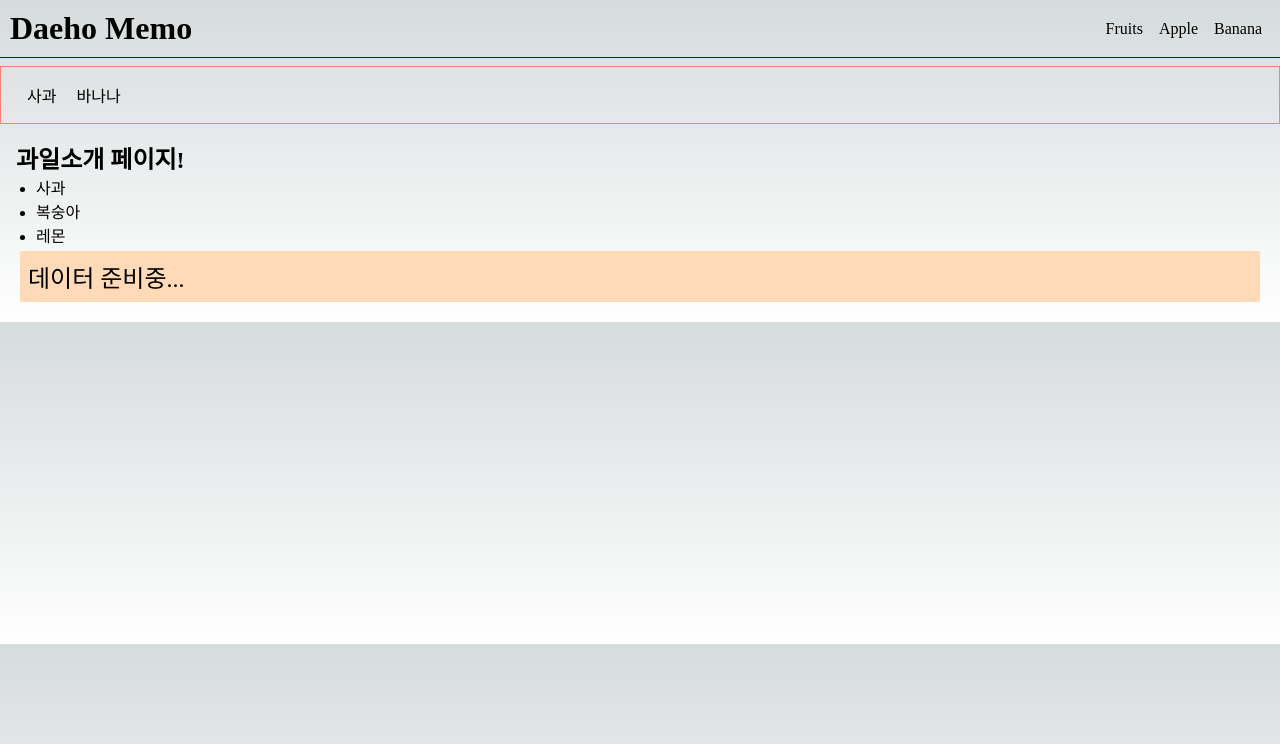
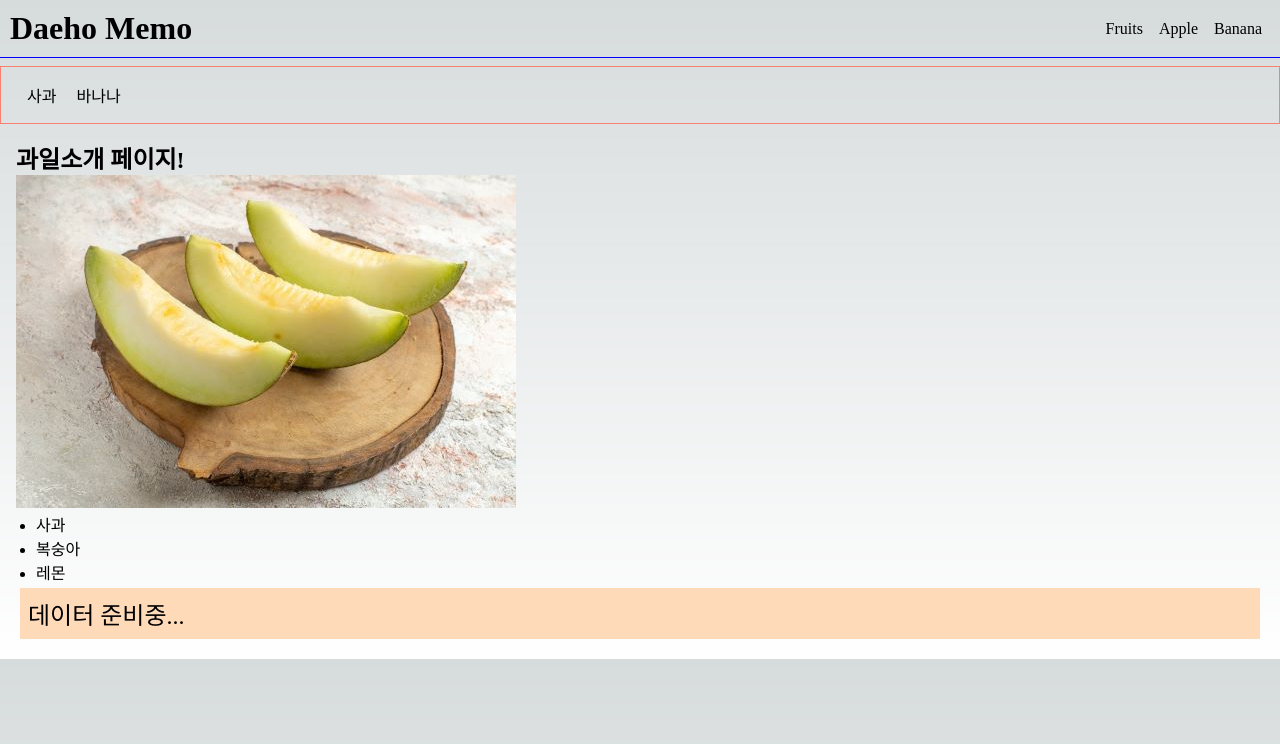
Before and after one commit to SimDaeHo/NextJs-Study, a Next.js app: page /fruits in a window 1280 px wide. Shown: the top 744 px of the page. Built offline with nearby package versions, Linux system fonts and the light colour scheme; no server answers.

Commit message:
서버 상의 이미지 등록 하는법

```diff
--- a/src/app/fruits/page.tsx
+++ b/src/app/fruits/page.tsx
@@ -2,6 +2,8 @@ import Link from "next/link";
 import styles from "./layout.module.css";
 import { getFruits } from "@/service/Fruits";
 import Content from "@/components/Content";
+import meloneImage from "../../../public/images/melon.jpg";
+import Image from "next/image";
 
 // export const revalidate = 3;
 
@@ -11,6 +13,7 @@ export default async function FruitsPage() {
   return (
     <>
       <h1>과일소개 페이지!</h1>
+      <Image src={meloneImage} alt="Melon" />
       <ul>
         {fruits.map((fruits, index) => (
           <li className={styles.li} key={index}>
```
Also changed, not shown: public/images/melon.jpg (added).
